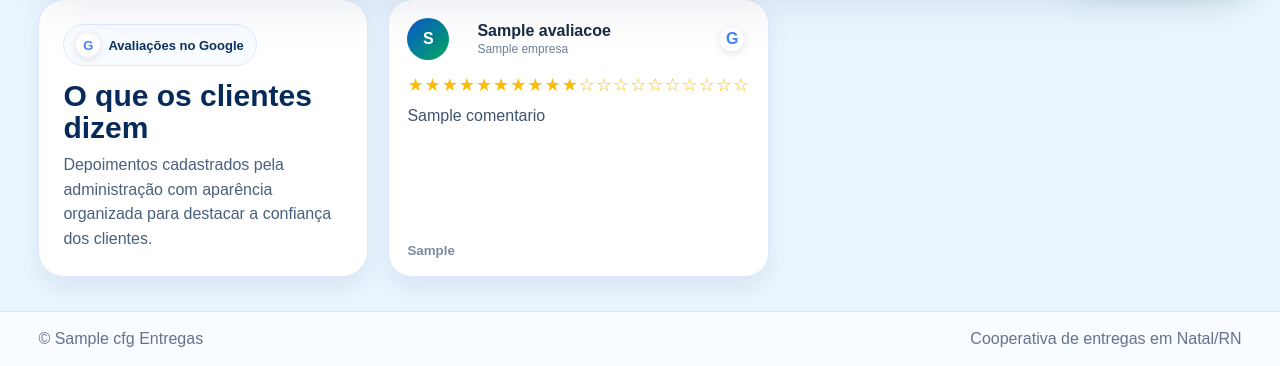
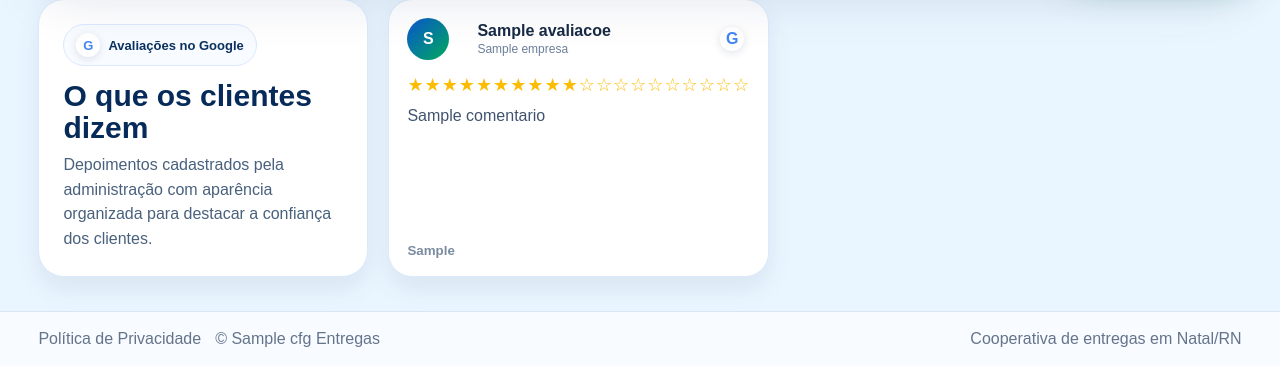
Before and after one commit to thalesalcantara/coopex-site, a Python web app: template templates/index.html in a window 1280 px wide; the page is wider, and only the part inside the window is pictured. Shown: the part 807-1173 px from the top of that part. Run offline with Jinja, Linux system fonts and the light colour scheme; the template is opened without the code that fills it: most values are stand-ins (such as "Sample title", 1, 10 or a date in 2020).

Commit message:
Update footer layout and privacy policy link

```diff
--- a/templates/index.html
+++ b/templates/index.html
@@ -415,11 +415,15 @@
   </div>
 
   <footer>
-    <div class="container footer-grid">
+  <div class="container footer-grid">
+    <div style="display:flex; gap:14px; align-items:center; flex-wrap:wrap;">
+      <a href="{{ url_for('politica_privacidade') }}">Política de Privacidade</a>
       <span>© {{ cfg.nome_cooperativa }} Entregas</span>
-      <span>Cooperativa de entregas em Natal/RN</span>
     </div>
-  </footer>
+
+    <span>Cooperativa de entregas em Natal/RN</span>
+  </div>
+</footer>
 
   <script src="{{ url_for('static', filename='site.js') }}"></script>
 </body>
```
